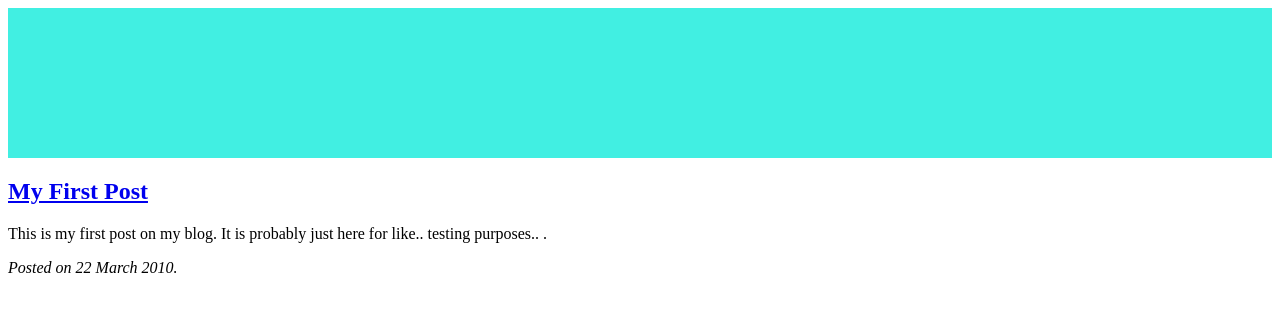
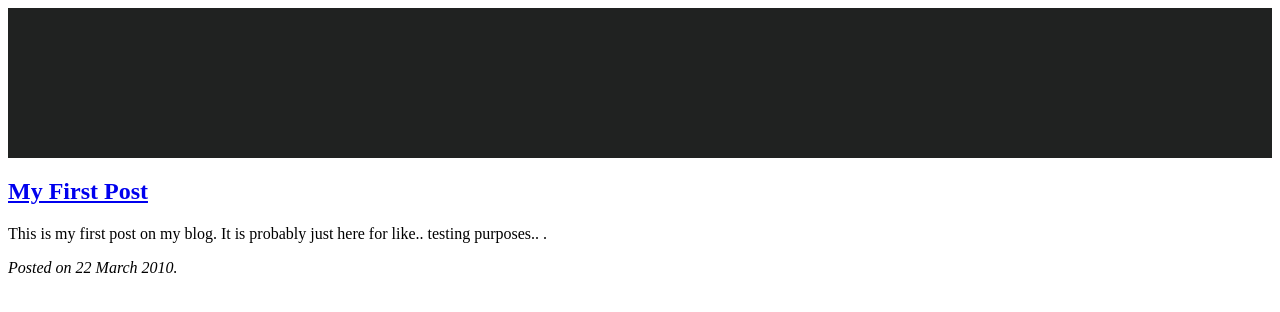
Before and after one commit to son-nguyen/son-nguyen.github.com, a Jekyll site: the page built from index.html, in a window 1280 px wide. Shown: the top 312 px of the page. Built offline with Jekyll 4.4.1, drawn with Linux system fonts in a browser that asks for light colours.

Commit message:
background change

```diff
--- a/stylesheets/style.css
+++ b/stylesheets/style.css
@@ -3,7 +3,7 @@
     position: relative;
     height: 150px;
     width: 100%;
-    background: #41EFE2 repeat-x;
+    background: #202221 repeat-x;
     visibility: visible;
     clear: both;
 }
```
